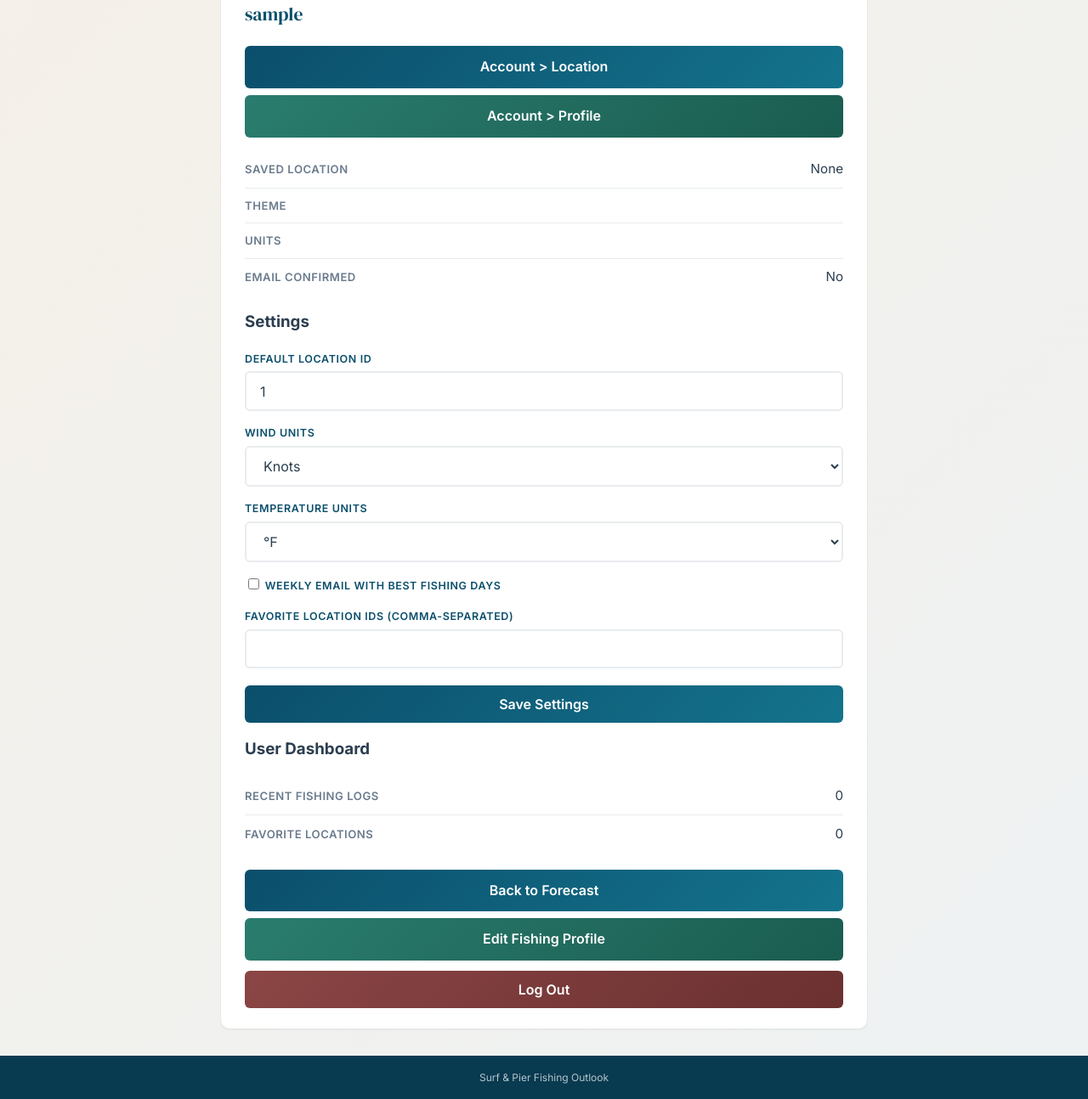
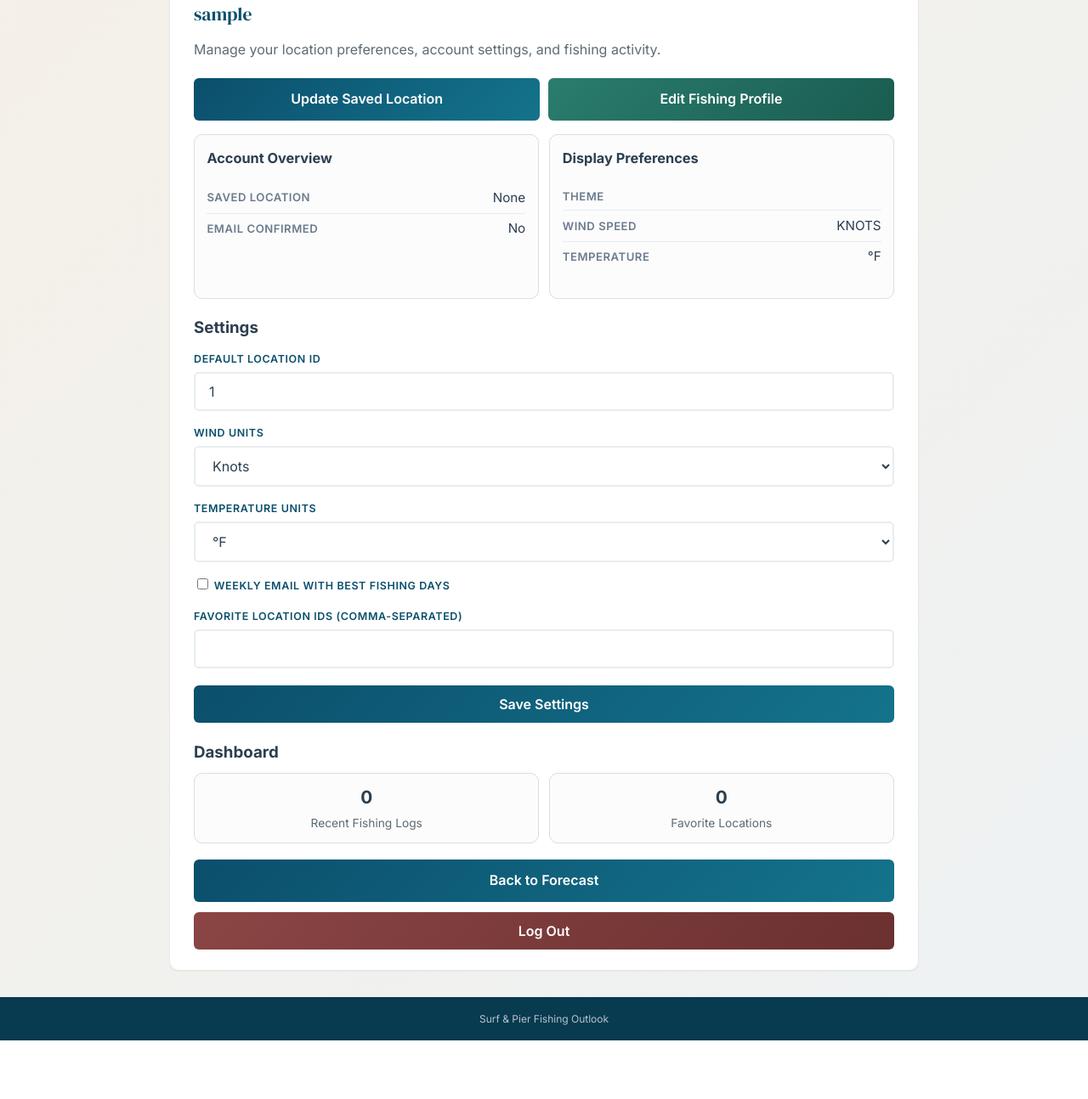
Before and after one commit to ConnnnerDay/surf-pier-forecast, a Flask app: page /account in a window 1280 px wide. Shown: the part 195-1489 px from the top of the page at 85% size. After the commit the page ends 1420 px from the top, so only its background shows below. Run offline with Flask 3, Linux system fonts and the light colour scheme; the visitor is signed in with stand-in values (Sample User, id 1); data comes from the database, SQL or seed files in the repository; data that the repository does not hold is empty.

Commit message:
Improve account page labels and layout

```diff
--- a/templates/account.html
+++ b/templates/account.html
@@ -11,6 +11,22 @@
     <meta name="theme-color" content="#0e5f78">
     {% include 'partials/_theme_bootstrap.html' %}
     <style>
+        .account-page { max-width: 880px !important; }
+        .account-heading { margin-bottom: 1rem; }
+        .account-subtitle { margin-top: 0.2rem; color: var(--muted, #5c6b73); }
+        .quick-links { display: grid; grid-template-columns: repeat(auto-fit, minmax(220px, 1fr)); gap: 0.6rem; margin-bottom: 1rem; }
+        .quick-link-btn { display: block; text-align: center; text-decoration: none; }
+        .summary-grid { display: grid; grid-template-columns: repeat(auto-fit, minmax(240px, 1fr)); gap: 0.8rem; margin: 1rem 0; }
+        .summary-card { border: 1px solid var(--border, #d8dee3); border-radius: 10px; padding: 0.9rem; background: var(--card-bg, rgba(255,255,255,0.6)); }
+        .summary-card h3 { margin: 0 0 0.6rem 0; font-size: 1.02rem; }
+        .account-details.compact .account-row { padding: 0.35rem 0; }
+        .section-title { margin-top: 1.2rem; margin-bottom: 0.6rem; }
+        .dashboard-metrics { display: grid; grid-template-columns: repeat(auto-fit, minmax(160px, 1fr)); gap: 0.7rem; margin-bottom: 0.7rem; }
+        .metric-card { border: 1px solid var(--border, #d8dee3); border-radius: 10px; padding: 0.7rem; text-align: center; background: var(--card-bg, rgba(255,255,255,0.6)); }
+        .metric-value { display: block; font-size: 1.3rem; font-weight: 700; }
+        .metric-label { font-size: 0.86rem; color: var(--muted, #5c6b73); }
+        .favorites-list { margin: 0.6rem 0 0; padding-left: 1rem; }
+        .account-footer-actions { margin-top: 1.2rem; }
         .recent-log-list { list-style: none; padding: 0; margin: 0.5rem 0; }
         .log-entry-row { display: flex; flex-wrap: wrap; align-items: center; gap: 0.5rem; padding: 0.5rem 0; border-bottom: 1px solid var(--border, #ddd); }
         .log-entry-text { flex: 1 1 auto; }
@@ -33,22 +49,36 @@
 
 
     <main>
-        <section class="auth-section" style="max-width:760px">
-            <h2>{{ user.username }}</h2>
-
-            <div class="account-actions" style="margin-bottom:1rem">
-                <a href="{{ url_for('views.setup') }}" class="auth-btn" style="display:block;text-align:center;text-decoration:none">Account &gt; Location</a>
-                <a href="{{ url_for('views.profile') }}" class="auth-btn" style="display:block;text-align:center;text-decoration:none;background:linear-gradient(135deg,#2a7d6e,#1a5c50);margin-top:0.5rem">Account &gt; Profile</a>
+        <section class="auth-section account-page">
+            <div class="account-heading">
+                <h2>{{ user.username }}</h2>
+                <p class="account-subtitle">Manage your location preferences, account settings, and fishing activity.</p>
             </div>
 
-            <div class="account-details">
-                <div class="account-row"><span class="account-label">Saved Location</span><span class="account-value">{{ saved_location.name if saved_location else 'None' }}</span></div>
-                <div class="account-row"><span class="account-label">Theme</span><span class="account-value">{{ prefs.theme|capitalize }}</span></div>
-                <div class="account-row"><span class="account-label">Units</span><span class="account-value">{{ prefs.units }}</span></div>
-                <div class="account-row"><span class="account-label">Email Confirmed</span><span class="account-value">{{ 'Yes' if user.email_confirmed else 'No' }}</span></div>
+            <div class="quick-links">
+                <a href="{{ url_for('views.setup') }}" class="auth-btn quick-link-btn">Update Saved Location</a>
+                <a href="{{ url_for('views.profile') }}" class="auth-btn quick-link-btn" style="background:linear-gradient(135deg,#2a7d6e,#1a5c50)">Edit Fishing Profile</a>
             </div>
 
-            <h3 style="margin-top:1rem;">Settings</h3>
+            <div class="summary-grid">
+                <div class="summary-card">
+                    <h3>Account Overview</h3>
+                    <div class="account-details compact">
+                        <div class="account-row"><span class="account-label">Saved Location</span><span class="account-value">{{ saved_location.name if saved_location else 'None' }}</span></div>
+                        <div class="account-row"><span class="account-label">Email Confirmed</span><span class="account-value">{{ 'Yes' if user.email_confirmed else 'No' }}</span></div>
+                    </div>
+                </div>
+                <div class="summary-card">
+                    <h3>Display Preferences</h3>
+                    <div class="account-details compact">
+                        <div class="account-row"><span class="account-label">Theme</span><span class="account-value">{{ prefs.theme|capitalize }}</span></div>
+                        <div class="account-row"><span class="account-label">Wind Speed</span><span class="account-value">{{ (prefs.wind_units or 'knots')|upper }}</span></div>
+                        <div class="account-row"><span class="account-label">Temperature</span><span class="account-value">{{ '°F' if (prefs.temp_units or 'F') == 'F' else '°C' }}</span></div>
+                    </div>
+                </div>
+            </div>
+
+            <h3 class="section-title">Settings</h3>
             <form method="post" action="{{ url_for('auth.account_settings') }}" class="auth-form">
                 <input type="hidden" name="csrf_token" value="{{ csrf_token }}">
                 <div class="auth-field">
@@ -79,10 +109,16 @@
                 <button type="submit" class="auth-btn">Save Settings</button>
             </form>
 
-            <h3 style="margin-top:1rem;">User Dashboard</h3>
-            <div class="account-details">
-                <div class="account-row"><span class="account-label">Recent Fishing Logs</span><span class="account-value">{{ recent_logs|length }}</span></div>
-                <div class="account-row"><span class="account-label">Favorite Locations</span><span class="account-value">{{ favorite_locations|length }}</span></div>
+            <h3 class="section-title">Dashboard</h3>
+            <div class="dashboard-metrics">
+                <div class="metric-card">
+                    <span class="metric-value">{{ recent_logs|length }}</span>
+                    <span class="metric-label">Recent Fishing Logs</span>
+                </div>
+                <div class="metric-card">
+                    <span class="metric-value">{{ favorite_locations|length }}</span>
+                    <span class="metric-label">Favorite Locations</span>
+                </div>
             </div>
             {% if recent_logs %}
             <ul class="recent-log-list">
@@ -115,16 +151,15 @@
             </ul>
             {% endif %}
             {% if favorite_locations %}
-            <ul>
+            <ul class="favorites-list">
                 {% for loc in favorite_locations %}
                 <li>{{ loc.name }}, {{ loc.state }}</li>
                 {% endfor %}
             </ul>
             {% endif %}
 
-            <div class="account-actions">
+            <div class="account-actions account-footer-actions">
                 <a href="{{ url_for('views.index') }}" class="auth-btn" style="display:block;text-align:center;text-decoration:none">Back to Forecast</a>
-                <a href="{{ url_for('views.profile') }}" class="auth-btn" style="display:block;text-align:center;text-decoration:none;background:linear-gradient(135deg,#2a7d6e,#1a5c50);margin-top:0.5rem">Edit Fishing Profile</a>
                 <form method="post" action="{{ url_for('auth.logout') }}" style="margin-top:0.5rem">
                     <input type="hidden" name="csrf_token" value="{{ csrf_token }}">
                     <button type="submit" class="auth-btn" style="background:linear-gradient(135deg,#8b4545,#6b3030)">Log Out</button>
```
